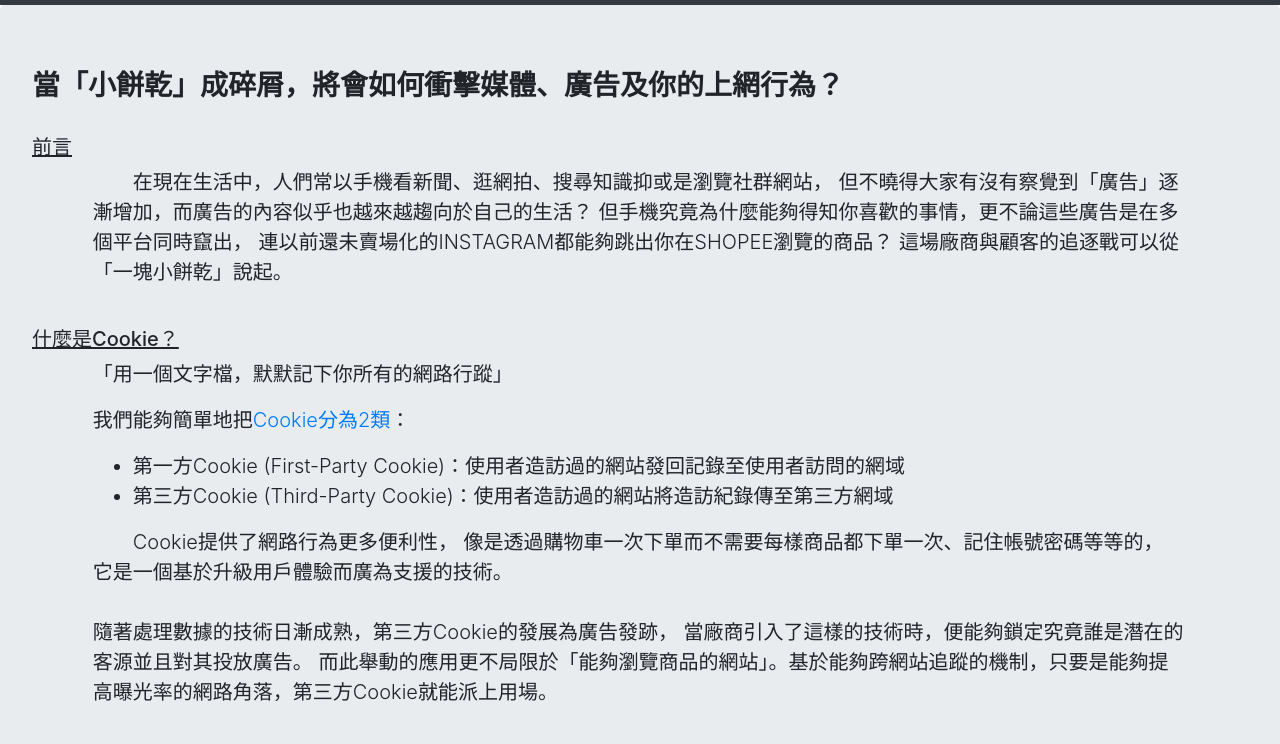
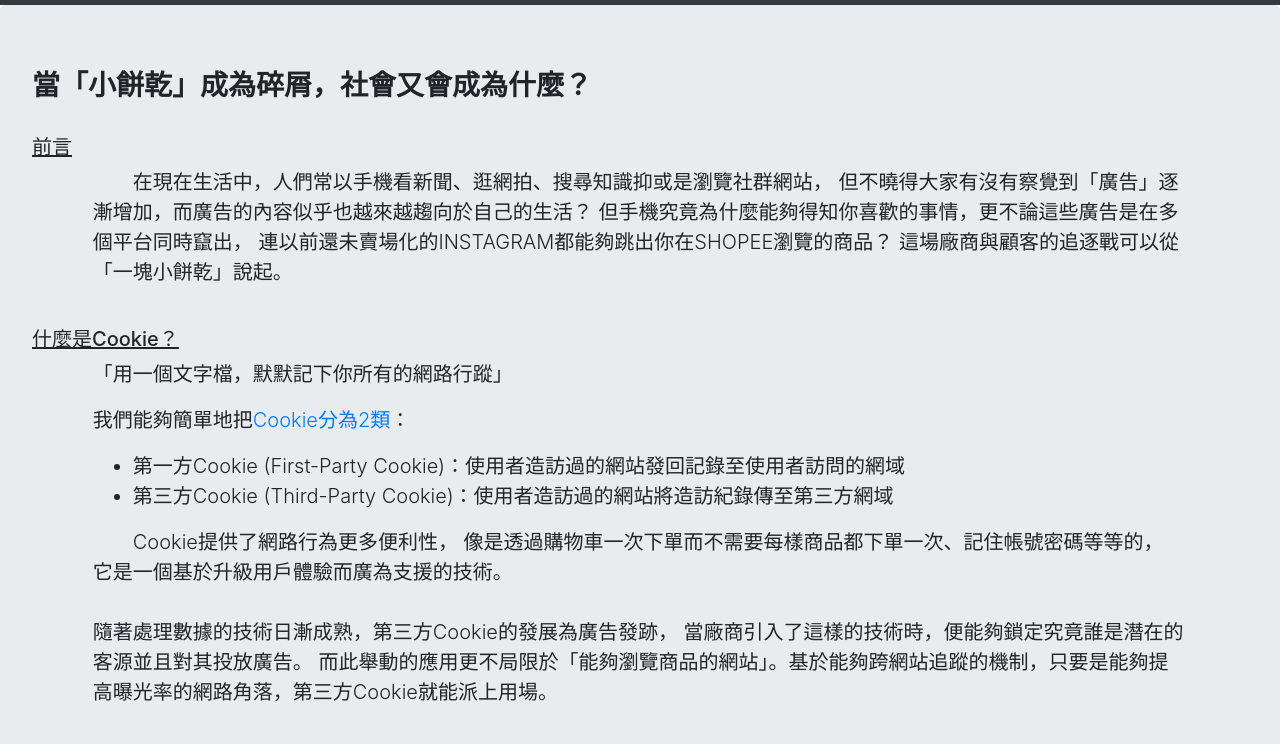
Before and after one commit to ChenHT0213/1092infoandtech_lecture.github.io, a plain HTML site: page src/index.html in a window 1280 px wide. Shown: the part 51-795 px from the top of the page. Drawn offline with nearby package versions, Linux system fonts and the light colour scheme.

Commit message:
Update index.html

```diff
--- a/src/index.html
+++ b/src/index.html
@@ -62,7 +62,7 @@
         </div>
     </nav>
     <div class="jumbotron">
-        <h3><b>當「小餅乾」成碎屑，將會如何衝擊媒體、廣告及你的上網行為？</b></h3>
+        <h3><b>當「小餅乾」成為碎屑，社會又會成為什麼？</b></h3>
 
         <br>
         <h5 color=#7B7B7B><u>前言</u></h5>
```
